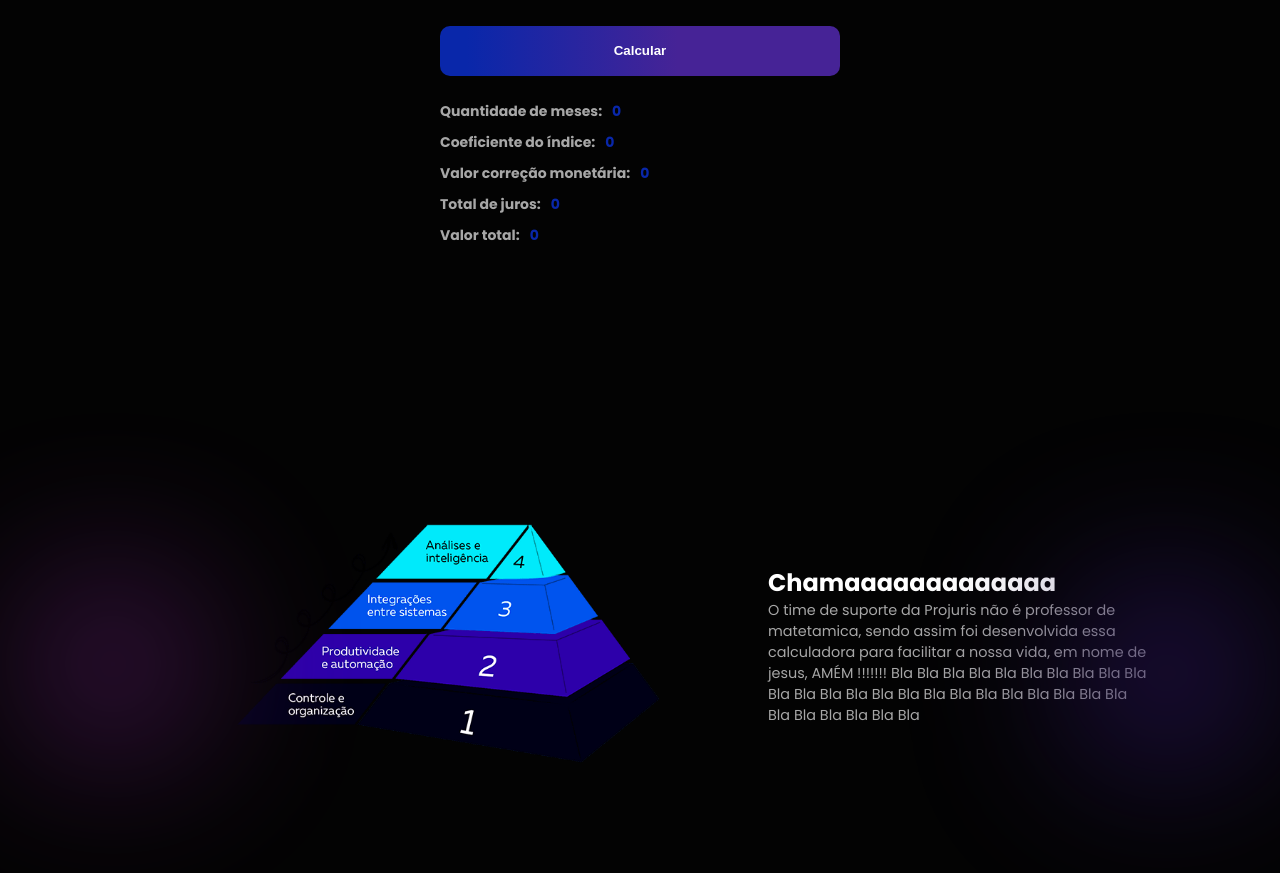
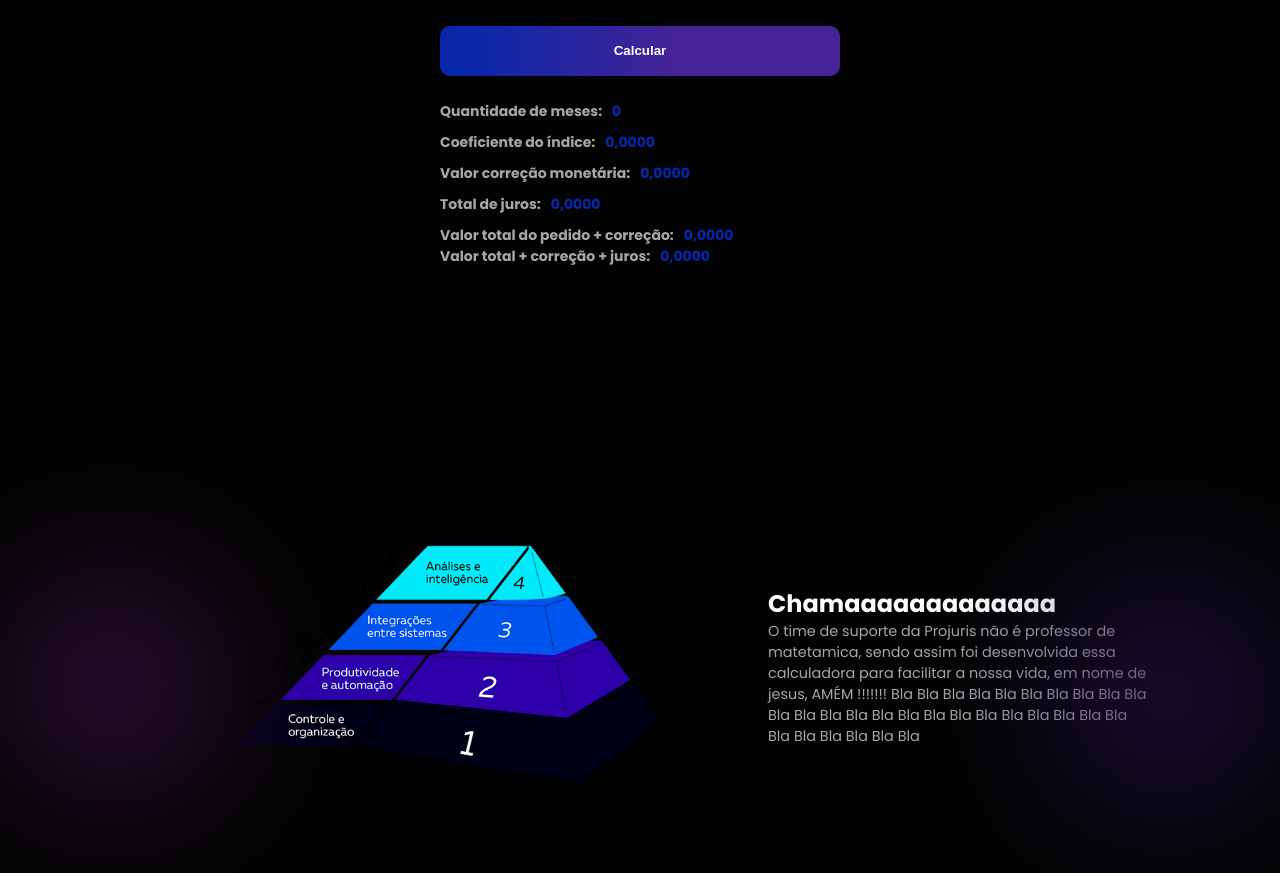
Before and after one commit to projetoschain/projeto-projuris-indices, a Next.js app: page /calc in a window 1280 px wide. Shown: the part 1361-2234 px from the top of the page. Built offline with nearby package versions, Linux system fonts and the light colour scheme.

Commit message:
acho que é isso, preciso validar.

```diff
--- a/src/components/templates/Calc/sections/Calc/index.tsx
+++ b/src/components/templates/Calc/sections/Calc/index.tsx
@@ -25,6 +25,8 @@ const Calc = () => {
   const [valorCorrecao, setValorCorrecao] = useState(0);
   const [totalJuros, setTotalJuros] = useState(0);
   const [valorTotal, setValorTotal] = useState(0);
+  const [valorTotalCorrecaoJuros, setValorTotalCorrecaoJuros] = useState(0);
+
 
   const handleCalculate = (e: React.FormEvent) => {
     e.preventDefault();
@@ -39,7 +41,6 @@ const Calc = () => {
 
   setQuantidadeMeses(monthsDiff - 1);
 
-
   // Cálculo do coeficiente do índice
   const coeficiente = indiceFinal / indiceInicial - 1;
   setCoeficienteIndice(coeficiente);
@@ -52,9 +53,15 @@ const Calc = () => {
     const juros = quantidadeMeses * aliquotaJuros;
     setTotalJuros(juros);
 
-    // Cálculo do valor total
-    const valorTotalCalculado = valorPrincipal + valorCorrecaoMonetaria + juros;
-    setValorTotal(valorTotalCalculado);
+    // Cálculo do valor do pedido + correção
+    const valorTotalComCorrecao = valorPrincipal + valorCorrecao;
+    setValorTotal(valorTotalComCorrecao);
+
+      // Cálculo do valor total + correção + juros
+  const valorTotalCorrecaoJuros = (valorTotal + valorCorrecao) + ((valorTotal + valorCorrecao) * (totalJuros / 100));
+  setValorTotalCorrecaoJuros(valorTotalCorrecaoJuros);
+
+
   };
 
   return (
@@ -83,6 +90,7 @@ const Calc = () => {
           <CalcInput
             type="number"
             value={indiceInicial}
+            step="0.01"
             onChange={(e) => setIndiceInicial(parseFloat(e.target.value))}
           />
         </CalcField>
@@ -92,6 +100,7 @@ const Calc = () => {
           <CalcInput
             type="number"
             value={indiceFinal}
+            step="0.01"
             onChange={(e) => setIndiceFinal(parseFloat(e.target.value))}
           />
         </CalcField>
@@ -101,6 +110,7 @@ const Calc = () => {
           <CalcInput
             type="number"
             value={valorPrincipal}
+            step="0.01"
             onChange={(e) => setValorPrincipal(parseFloat(e.target.value))}
           />
         </CalcField>
@@ -110,6 +120,7 @@ const Calc = () => {
         <CalcInput
           type="number"
           value={aliquotaJuros}
+          step="0.01"
           onChange={(e) => setAliquotaJuros(parseFloat(e.target.value))}
         />
       </CalcField>
@@ -120,29 +131,35 @@ const Calc = () => {
             <CalcResult>
         <ResultField>
           <ResultLabel>Quantidade de meses:</ResultLabel>
-          <ResultValue>{quantidadeMeses}</ResultValue>
+          <ResultValue>{quantidadeMeses.toLocaleString()}</ResultValue>
         </ResultField>
 
         <ResultField>
           <ResultLabel>Coeficiente do índice:</ResultLabel>
-          <ResultValue>{coeficienteIndice}</ResultValue>
+          <ResultValue>{coeficienteIndice.toLocaleString('pt-BR', { minimumFractionDigits: 4, maximumFractionDigits: 4 })}</ResultValue>
         </ResultField>
 
         <ResultField>
           <ResultLabel>Valor correção monetária:</ResultLabel>
-          <ResultValue>{valorCorrecao}</ResultValue>
+          <ResultValue>{valorCorrecao.toLocaleString('pt-BR', { minimumFractionDigits: 4, maximumFractionDigits: 4 })}</ResultValue>
         </ResultField>
 
         <ResultField>
           <ResultLabel>Total de juros:</ResultLabel>
-          <ResultValue>{totalJuros}</ResultValue>
+          <ResultValue>{totalJuros.toLocaleString('pt-BR', { minimumFractionDigits: 4, maximumFractionDigits: 4 })}</ResultValue>
         </ResultField>
 
         <ResultField>
-          <ResultLabel>Valor total:</ResultLabel>
-          <ResultValue>{valorTotal}</ResultValue>
+          <ResultLabel>Valor total do pedido + correção:</ResultLabel>
+          <ResultValue>{valorTotal.toLocaleString('pt-BR', { minimumFractionDigits: 4, maximumFractionDigits: 4 })}</ResultValue>
         </ResultField>
       </CalcResult>
+
+      <ResultField>
+    <ResultLabel>Valor total + correção + juros:</ResultLabel>
+    <ResultValue>{valorTotalCorrecaoJuros.toLocaleString('pt-BR', { minimumFractionDigits: 4, maximumFractionDigits: 4 })}</ResultValue>
+        </ResultField>
+
     </CalcContainer>
   );
 };
--- a/src/components/templates/Calc/sections/Calc/styles.ts
+++ b/src/components/templates/Calc/sections/Calc/styles.ts
@@ -133,4 +133,13 @@ export const ResultValue = styled.span`
   color: #0927aa;
   font-size: 14px;
   font-weight: bold;
+  white-space: nowrap; /* Impede quebras de linha */
 `;
+
+export const ValorTotalCorrecaoJuros = styled.span`
+  /* Estilos para o valor total + correção + juros */
+  color: #0927aa;
+  font-size: 14px;
+  font-weight: bold;
+  white-space: nowrap; /* Impede quebras de linha */
+`;
```
Lines whose indentation alone changed are shown as unchanged.
